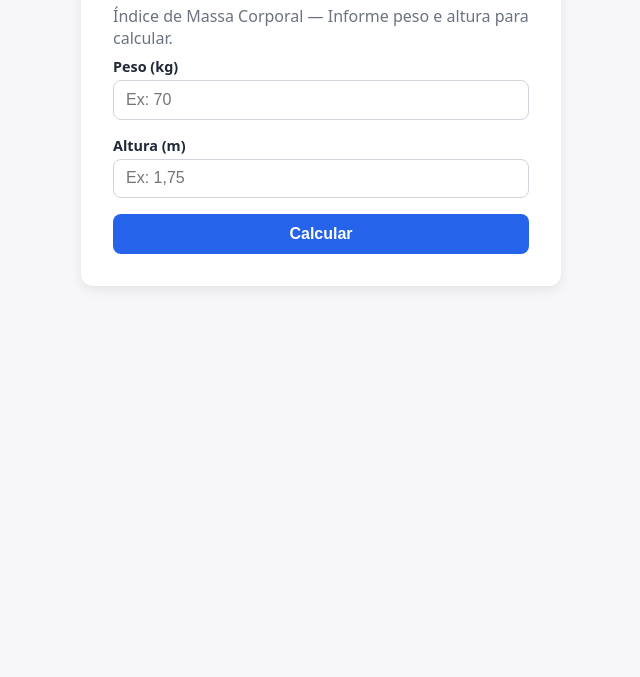
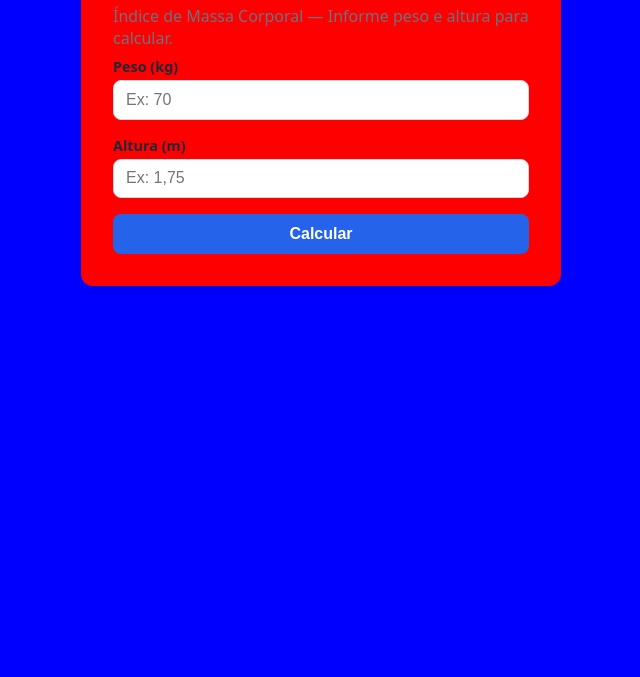
Before and after one commit to rafael-0o/imc-calculator, a website: page public/index.html in a window 1280 px wide. Shown: the part 123-800 px from the top of the page, without its empty margins (319-959 px from the left). Drawn offline with Linux system fonts and the light colour scheme; files whose address does not match are found by name.

Commit message:
style: modificacao no card imc

```diff
--- a/public/style.css
+++ b/public/style.css
@@ -1,6 +1,6 @@
 :root {
-  --cor-fundo: #f7f7f9;
-  --cor-container: #ffffff;
+  --cor-fundo: #0000ff;
+  --cor-container: #ff0000;
   --cor-primaria: #2563eb;
   --cor-primaria-hover: #1d4ed8;
   --cor-texto: #1f2937;
```
